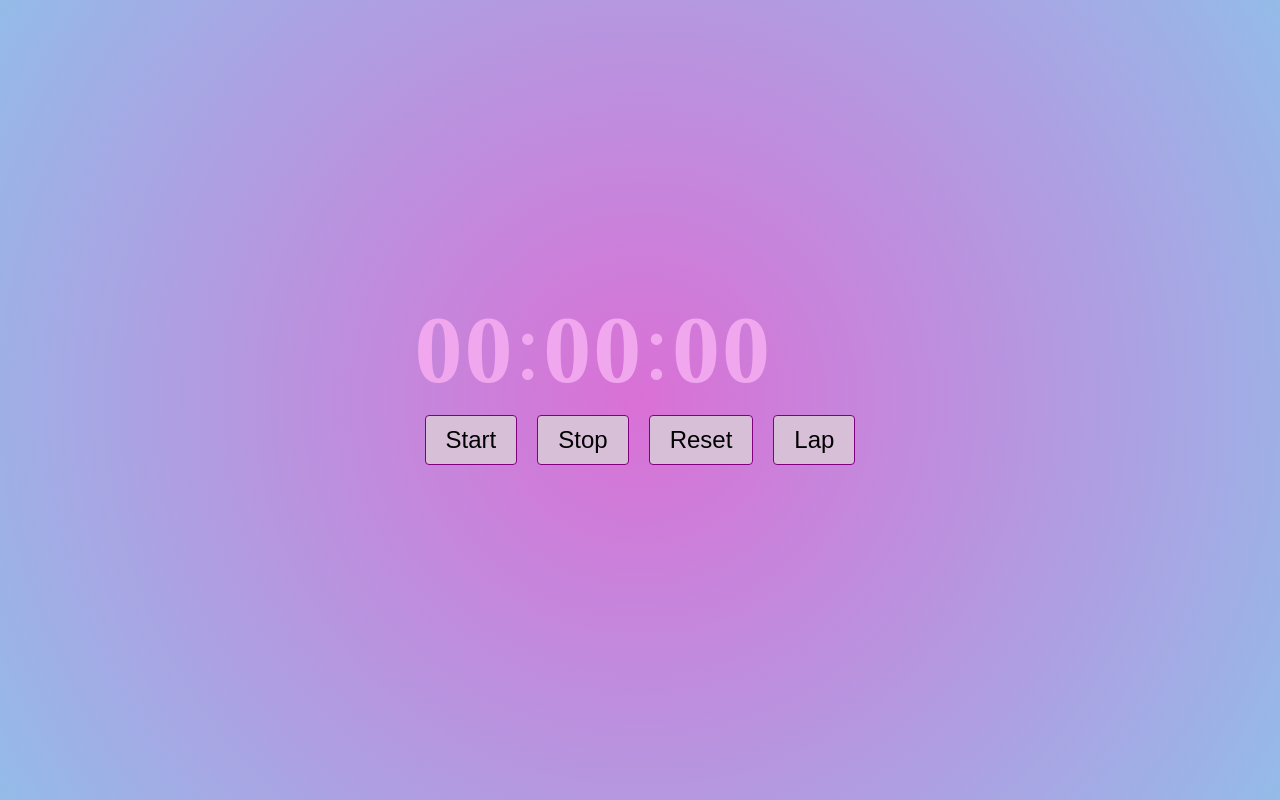
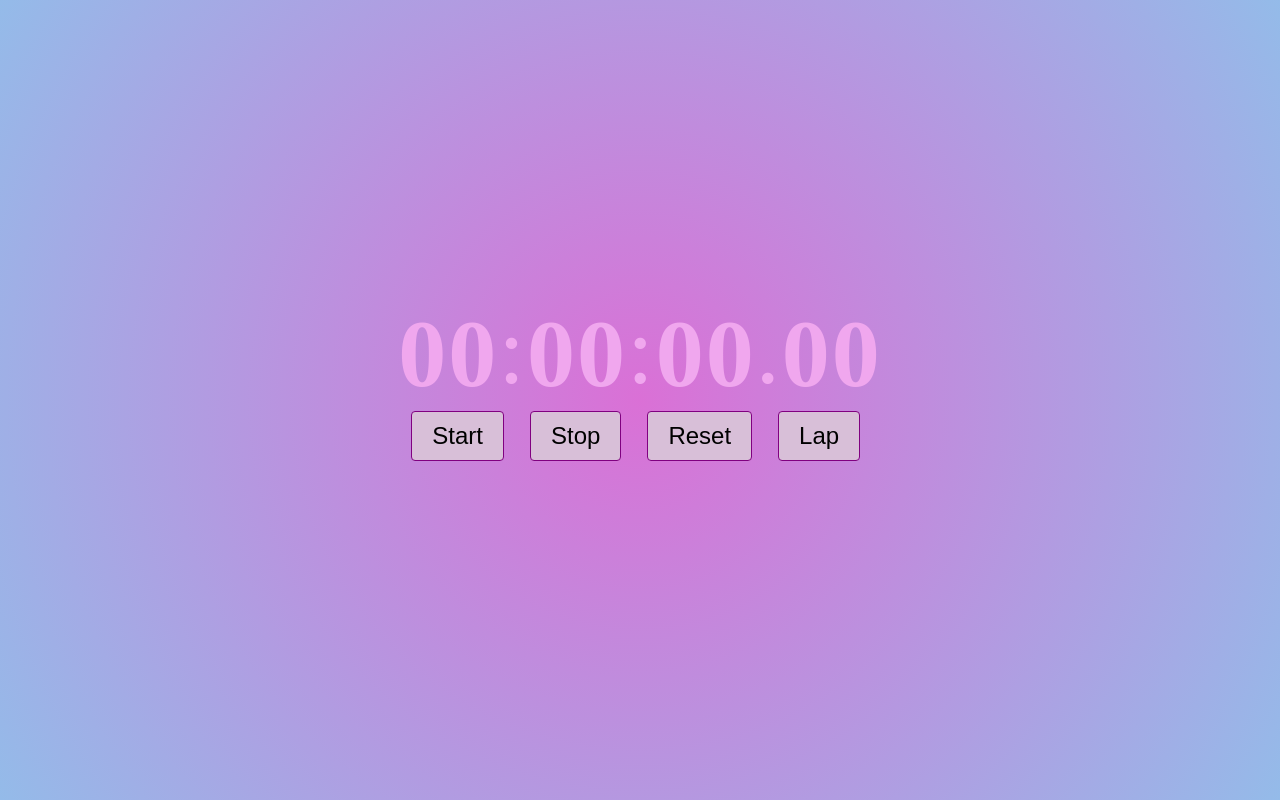
Before and after one commit to Shopify/eng-intern-assessment-react, a React app: page / in a window 1280 px wide. Built offline with nearby package versions, Linux system fonts and the light colour scheme.

Commit message:
more styling fixes, milliseconds added

```diff
--- a/src/components/StopWatch.css
+++ b/src/components/StopWatch.css
@@ -1,6 +1,11 @@
 body {
-  background: rgb(218,112,214);
-  background: radial-gradient(circle, rgba(218,112,214,1) 0%, rgba(148,187,233,1) 100%);  margin: 0;
+  background: rgb(218, 112, 214);
+  background: radial-gradient(
+    circle,
+    rgba(218, 112, 214, 1) 0%,
+    rgba(148, 187, 233, 1) 100%
+  );
+  margin: 0;
   display: flex;
   min-height: 100vh;
   justify-content: center;
@@ -27,22 +32,22 @@ body {
 }
 
 .btn {
-  background-color: #D8BFD8;
+  background-color: #d8bfd8;
   color: black;
   padding: 10px 20px;
   font-size: 1.5rem;
-  margin: 10px;
+  margin: 2px 13px 10px;
   cursor: pointer;
   border: 1px solid purple;
   border-radius: 4px;
 }
 
 .btn:hover {
-  background-color: #DA70D6;
+  background-color: #da70d6;
 }
 
 .btn.selected {
-  background-color: #DA70D6;
+  background-color: #da70d6;
 }
 
 .lap-list {
--- a/src/components/StopWatch.tsx
+++ b/src/components/StopWatch.tsx
@@ -12,8 +12,8 @@ const StopWatch: React.FC = () => {
 
     if (isRunning) {
       interval = setInterval(() => {
-        setTime((prevTime) => prevTime + 1);
-      }, 1000);
+        setTime((prevTime) => prevTime + 10);
+      }, 10);
     }
 
     return () => clearInterval(interval);
@@ -40,11 +40,13 @@ const StopWatch: React.FC = () => {
   return (
     <div className="stopwatch">
       <section className='container'>
-        <h1 className='text'>{Math.floor(time / 3600).toString().padStart(2, '0')}</h1>
+        <h1 className='text'>{Math.floor(time / 3600000).toString().padStart(2, '0')}</h1>
         <span>:</span>
-        <h1 className='text'>{Math.floor((time % 3600) / 60).toString().padStart(2, '0')}</h1>
+        <h1 className='text'>{Math.floor((time % 3600000) / 60000).toString().padStart(2, '0')}</h1>
         <span>:</span>
-        <h1 className='text'>{(time % 60).toString().padStart(2, '0')}</h1>
+        <h1 className='text'>{Math.floor((time % 60000) / 1000).toString().padStart(2, '0')}</h1>
+        <span>.</span>
+        <h1 className='text'>{((time % 1000) / 10).toFixed(0).toString().padStart(2, '0')}</h1>
       </section>
       <StopWatchButton
         onStart={startTimer}
@@ -58,9 +60,11 @@ const StopWatch: React.FC = () => {
         {laps.map((lap, index) => (
           <div key={index} className="lap">
             <span>Lap {index + 1}:</span>
-            <span>{Math.floor(lap / 3600).toString().padStart(2, '0')}:</span>
-            <span>{Math.floor((lap % 3600) / 60).toString().padStart(2, '0')}:</span>
-            <span>{(lap % 60).toString().padStart(2, '0')}</span>
+            <span>{Math.floor(lap / 3600000).toString().padStart(2, '0')}:</span>
+            <span>{Math.floor((lap % 3600000) / 60000).toString().padStart(2, '0')}:</span>
+            <span>{Math.floor((lap % 60000) / 1000).toString().padStart(2, '0')}</span>
+            <span>.</span>
+            <span>{((lap % 1000) / 10).toFixed(0).toString().padStart(2, '0')}</span>
           </div>
         ))}
       </div>
```
